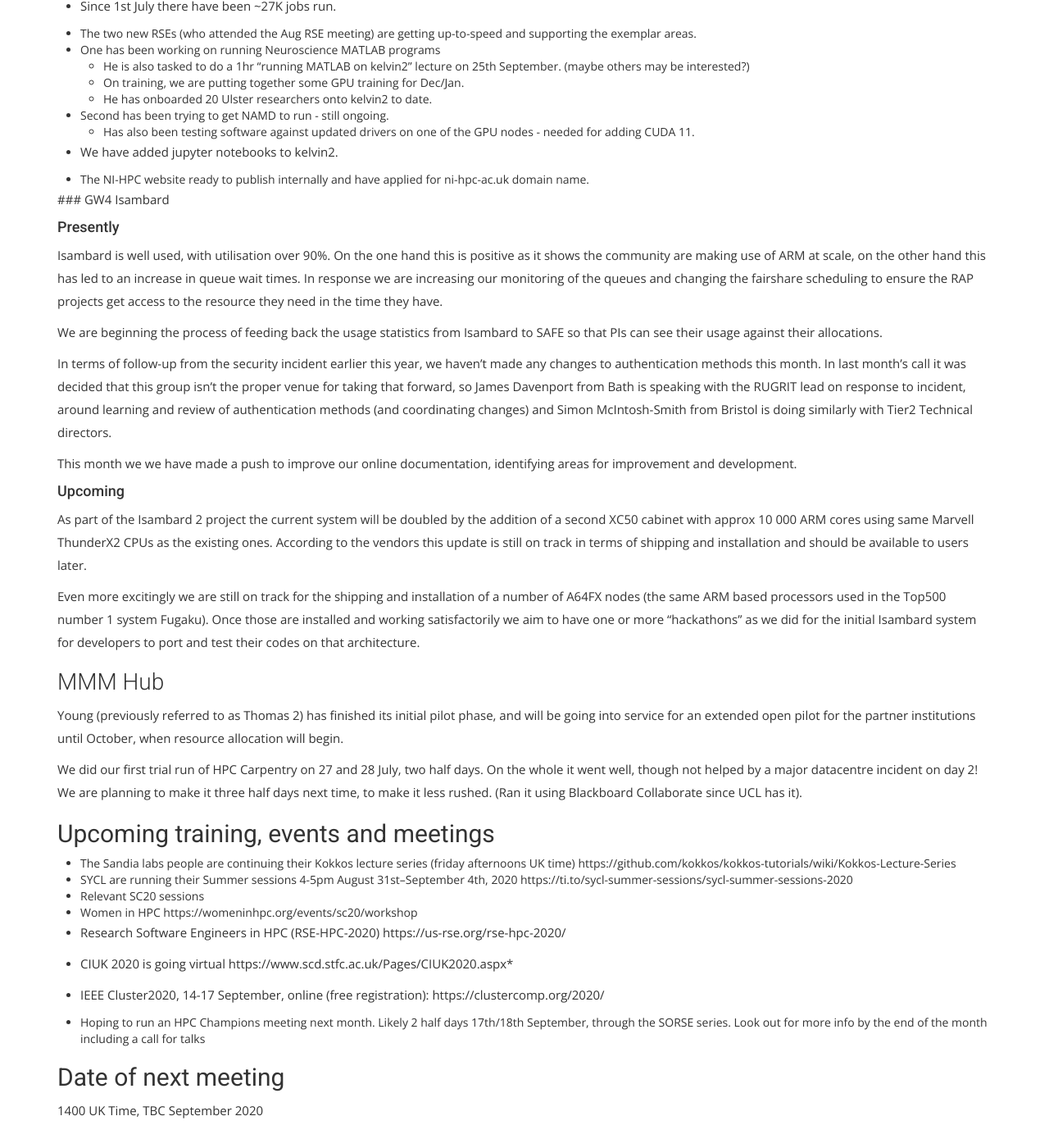
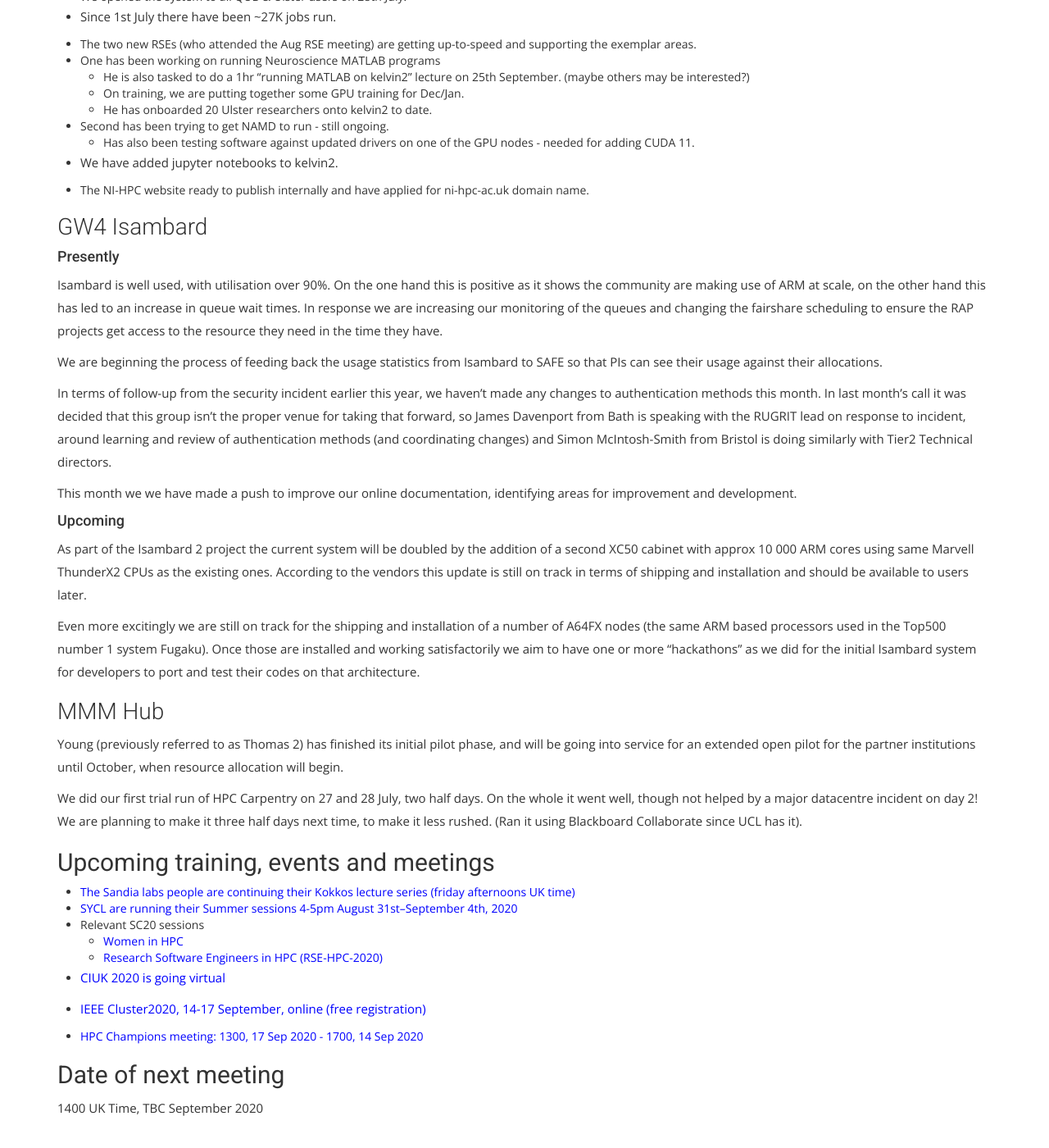
Before and after one commit to hpc-uk/hpcuk-website, a Jekyll site: the page built from rse/2020-08-25_HPCRSEMeetingNotes.md, in a window 1280 px wide and 1400 px high, scrolled down 1640 px. Shown: the whole window at 82% size. Built offline with Jekyll 4.4.1, drawn with Linux system fonts in a browser that asks for light colours; nearby versions of some CDN libraries; some web fonts are replaced; some of the changed text lies outside the part shown.

Commit message:
Fixed links and headings

```diff
--- a/rse/2020-08-25_HPCRSEMeetingNotes.md
+++ b/rse/2020-08-25_HPCRSEMeetingNotes.md
@@ -58,18 +58,18 @@
 
 Some sites have started publishing their configuration to allow others to build on them:
 
-  - https://github.com/ComputeCanada/software-stack-config/tree/master/lmod
-  - https://github.com/hpcugent/Lmod-UGent
+  - [https://github.com/ComputeCanada/software-stack-config/tree/master/lmod](https://github.com/ComputeCanada/software-stack-config/tree/master/lmod)
+  - [https://github.com/hpcugent/Lmod-UGent](https://github.com/hpcugent/Lmod-UGent)
 
 ## National HPC RSE Updates
 
-### EPCC: ARCHER, ARCHER2, Cirrus, DiRAC Extreme Scaling
+### EPCC: ARCHER, ARCHER2, Cirrus, DiRAC Extreme Scaling
 
   - ARCHER2
     - Porting and testing on ARCHER2 Test and Development System (TDS) based in Cray factory in US continues
-    - Webinar next week on early experiences: https://www.archer2.ac.uk/training/courses/200902-archer2-tds/
+    - Webinar next week on early experiences: [https://www.archer2.ac.uk/training/courses/200902-archer2-tds/](https://www.archer2.ac.uk/training/courses/200902-archer2-tds/)
     - Initial 4 cabinets of ARCHER2 have arrived at EPCC and HPE Cray are working to install latest Shasta system software before handing over to EPCC for commissioning
-    - Continued to develop documentation at: https://docs.archer2.ac.uk
+    - Continued to develop documentation at: [https://docs.archer2.ac.uk](https://docs.archer2.ac.uk)
     - Initial introductory courses for the new system developed and tested
     - Large number of TAs evaluated for the EPSRC Access to HPC call
   - Cirrus
@@ -95,7 +95,7 @@
 
   - The NI-HPC website ready to publish internally and have applied for ni-hpc-ac.uk domain name.
 
-### GW4 Isambard
+### GW4 Isambard
 
 #### Presently
 
@@ -121,17 +121,17 @@
 
 ## Upcoming training, events and meetings
 
-  - The Sandia labs people are continuing their Kokkos lecture series (friday afternoons UK time)  https://github.com/kokkos/kokkos-tutorials/wiki/Kokkos-Lecture-Series
-  - SYCL are running their Summer sessions 4-5pm August 31st–September 4th, 2020 https://ti.to/sycl-summer-sessions/sycl-summer-sessions-2020
+  - [The Sandia labs people are continuing their Kokkos lecture series (friday afternoons UK time)](https://github.com/kokkos/kokkos-tutorials/wiki/Kokkos-Lecture-Series)
+  - [SYCL are running their Summer sessions 4-5pm August 31st–September 4th, 2020](https://ti.to/sycl-summer-sessions/sycl-summer-sessions-2020)
   - Relevant SC20 sessions
-  - Women in HPC https://womeninhpc.org/events/sc20/workshop
-  - Research Software Engineers in HPC (RSE-HPC-2020) https://us-rse.org/rse-hpc-2020/
+    - [Women in HPC](https://womeninhpc.org/events/sc20/workshop)
+    - [Research Software Engineers in HPC (RSE-HPC-2020)](https://us-rse.org/rse-hpc-2020/)
 
-  - CIUK 2020 is going virtual https://www.scd.stfc.ac.uk/Pages/CIUK2020.aspx*
+  - [CIUK 2020 is going virtual](https://www.scd.stfc.ac.uk/Pages/CIUK2020.aspx)
 
-  - IEEE Cluster2020, 14-17 September, online (free registration): https://clustercomp.org/2020/
+  - [IEEE Cluster2020, 14-17 September, online (free registration)](https://clustercomp.org/2020/)
 
-  - Hoping to run an HPC Champions meeting next month. Likely 2 half days 17th/18th September, through the SORSE series. Look out for more info by the end of the month including a call for talks
+  - [HPC Champions meeting: 1300, 17 Sep 2020 - 1700, 14 Sep 2020](https://indico.scc.kit.edu/event/902/)
 
 ## Date of next meeting
 
```
